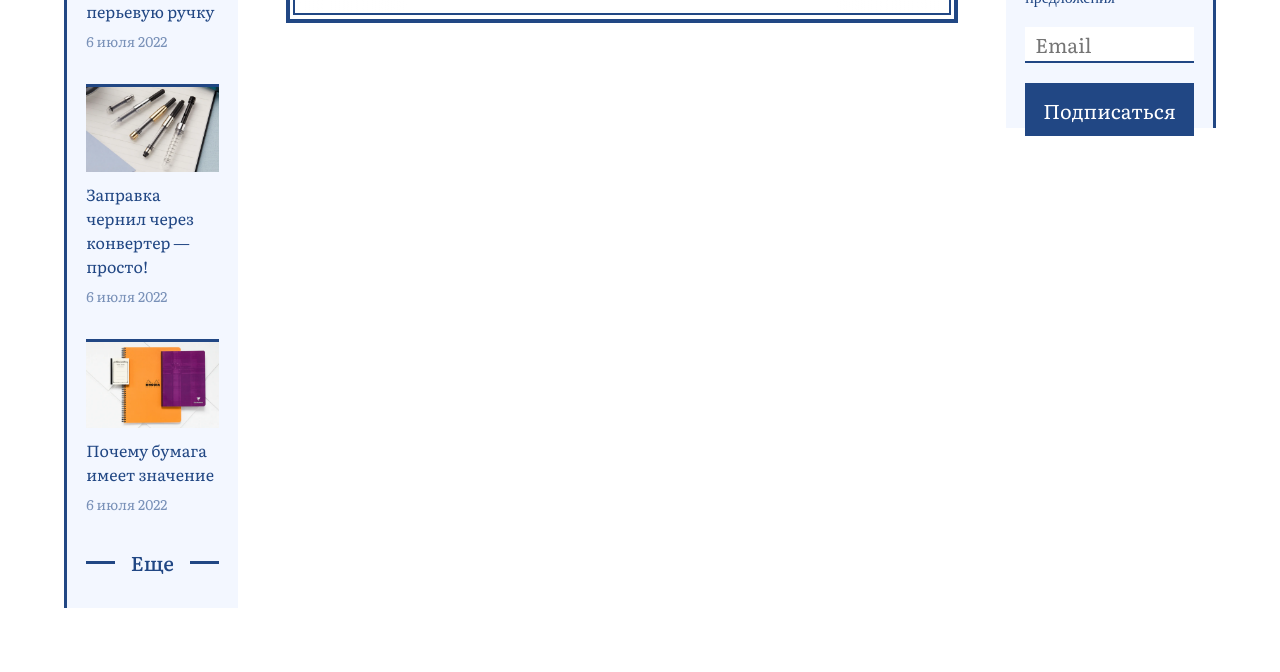
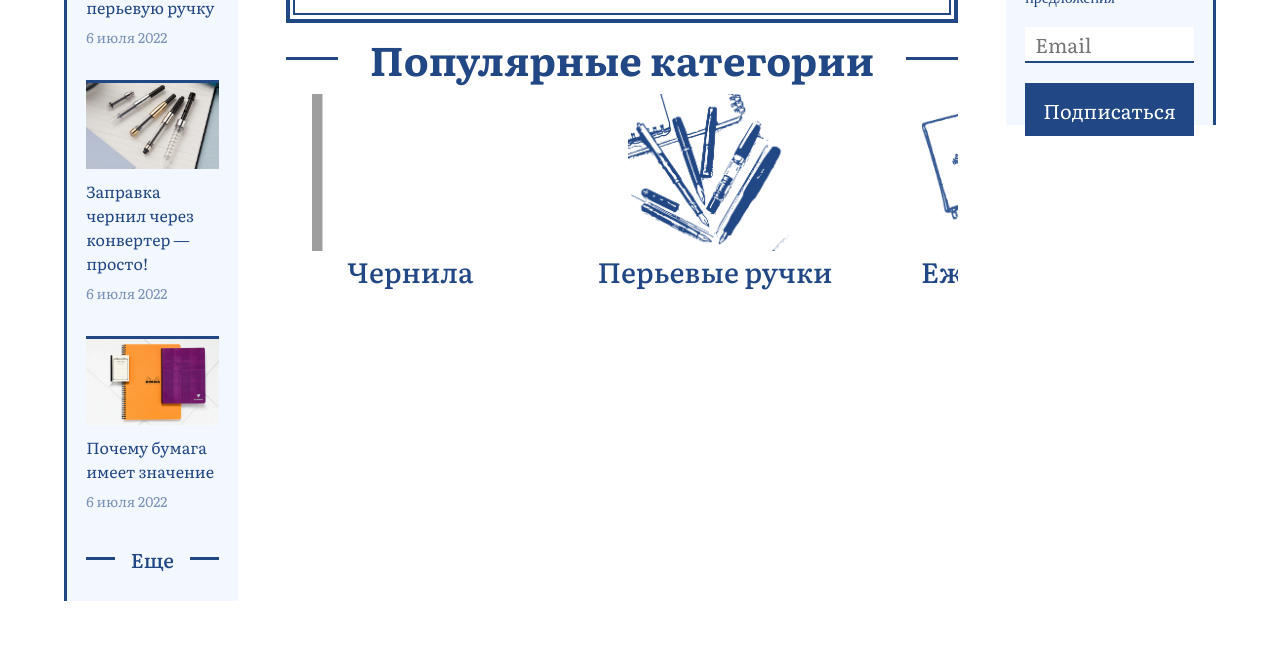
Before and after one commit to poldvergosus/FountainPensWebSite, a plain HTML site: page index.html in a window 1280 px wide. Shown: the part 1061-1733 px from the top of the page. Drawn offline with nearby package versions, Linux system fonts and the light colour scheme; grey boxes are pictures that could not be loaded.

Commit message:
Added pop. category section

```diff
--- a/css/style.css
+++ b/css/style.css
@@ -404,9 +404,9 @@ body {
     column-gap: 5rem;
     display: grid;
     grid-template-areas:
-        "homepg-top-grid popular-carousel newsletter"
-        "homepg-top-grid products newsletter"
-        "homepg-top-grid categories newsletter";
+        "sidebar popular newsletter"
+        "sidebar popular newsletter"
+        "sidebar categories newsletter";
     grid-template-columns: 2fr 7fr 2fr;
     margin-bottom: 4rem;
     margin-top: 2rem;
@@ -504,6 +504,12 @@ body {
     flex: 1;
     height: 3px;
     background-color: var(--color-primary);
+}
+
+.blog-card:hover,
+.blog-card:hover .blog-info-title,
+.blog-card:hover .blog-info-date {
+    color: var(--color-accent);
 }
 
 /*___________________POPULAR GRID SECTION______________________ */
@@ -704,6 +710,126 @@ body {
     cursor: pointer;
 }
 
+
+
+
+/*__________POPULAR CATEGORY SECTION______________________ */
+
+
+.category-container {
+    grid-area: categories;
+    display: flex;
+    flex-direction: row;
+    align-items: baseline;
+    justify-content: center;
+    padding: 0px;
+    gap: 88.65px;
+    text-align: center;
+    min-width: 860.63px;
+    min-height: 231.08px;
+    margin: 0 auto;
+}
+
+.category-container h3 {
+    font-family: 'Literata';
+    font-style: normal;
+    font-weight: 500;
+    font-size: 28px;
+    line-height: 41px;
+
+    color: var(--color-primary);
+    margin: 0 auto;
+}
+
+.category-card {
+ text-decoration: none;
+}
+
+.category-card img {
+    max-width: 100%;
+    height: auto;
+    margin-bottom: 1rem;
+}
+
+.sprite-icon {
+    display: block;
+    margin: 0 auto;
+    width: 197px;
+    height: 157px;
+    position: relative;
+    overflow: hidden
+}
+
+.sprite-icon::before,
+.sprite-icon::after {
+    content: "";
+    position: absolute;
+    inset: 0;
+    background-size: 100% auto;
+    background-repeat: no-repeat;
+    transition: opacity 0.4s ease-in-out;
+}
+
+.sprite-icon::before {
+    z-index: 2;
+    opacity: 1;
+}
+
+.sprite-icon::after {
+    z-index: 1;
+}
+
+.category-card:hover .sprite-icon::before {
+    opacity: 0;
+}
+
+.category-card:hover h3 {
+    color: var(--color-accent);
+    transition: color 0.3s ease;
+}
+
+/* Спрайт 1: чернила */
+.icon-ink::before {
+    background-image: url('/images/category_sprite (1).png');
+    background-position: -198px 0;
+    background-size: auto 100%;
+    background-color: #FFFFFF;
+}
+
+.icon-ink::after {
+    background-image: url('/images/category_sprite (1).png');
+    background-position: 0 0;
+    background-size: auto 100%;
+}
+
+/* Спрайт 2: перьевые ручки */
+
+.icon-pen::before {
+    background-image: url('/images/ctgr_sprt_2.png');
+    background-position: 12px 0px;
+    background-size: auto 100%;
+}
+
+.icon-pen::after {
+    background-image: url('/images/ctgr_sprt_1.png');
+    background-position: 12px 0px;
+    background-size: auto 100%;
+}
+
+
+/* Спрайт 3: ежедневники */
+.icon-notebook::before {
+    background-image: url('/images/ctgr_sprt_3.png');
+    background-position: -15px 0px;
+    background-size: auto 94%;
+}
+
+.icon-notebook::after {
+    background-image: url('/images/category_sprt_2.png');
+    background-position: -15px 0px;
+    background-size: auto 94%;
+}
+
 /*___________________MEDIA SECTION______________________ */
 
 .aside-container--bottom-right {
@@ -726,19 +852,28 @@ body {
     font-weight: 100;
     box-sizing: border-box;
     margin: 1em 0;
+    color: var(--color-text-bg);
+
 }
 
 .subscribe {
     border: 2px solid var(--color-primary);
-    background: var(--color-primary) ;
+    background: var(--color-primary);
     color: #ffffff;
     cursor: pointer;
 
     padding: 0.6rem 1rem;
 
-     font-size: 20px;
+    font-size: 20px;
     font-family: var(--font-family);
     font-weight: 100;
+    transition: all 0.4s ease;
+
+}
+
+.subscribe:hover {
+    background: var(--color-accent);
+    border: 2px solid var(--color-accent);
 }
 
 
--- a/index.html
+++ b/index.html
@@ -114,7 +114,7 @@
   <!-- главная секция -->
   <div class="page-width">
     <div class="homepg-top-grid">
-      <aside class="aside-container aside-container--top-left">
+      <aside class="aside-container aside-container--top-left" style="grid-area: sidebar">
         <img src="images/blog_logo.svg" class="blog-logo" />
 
         <div class="blogs-container">
@@ -154,7 +154,7 @@
       </aside>
 
       <!-- Популярное секция -->
-      <div class="popular-carousel-section">
+      <div class="popular-carousel-section" style="grid-area: popular">
         <h2 class="section-title">Популярные товары</h2>
 
         <div class="popular-carousel-border">
@@ -229,17 +229,46 @@
             <!-- стрелки -->
             <div class="swiper-button-prev"></div>
             <div class="swiper-button-next"></div>
+
           </div>
+
         </div>
+
+        <h2 class="section-title">Популярные категории</h2>
+        <div class="category-container">
+
+          <a href="#" class="category-card">
+            <div class="sprite-icon icon-ink"></div>
+            <div class="category-info-container">
+              <h3>Чернила</h3>
+            </div>
+          </a>
+
+          <a href="#" class="category-card">
+            <div class="sprite-icon icon-pen"></div>
+            <div class="category-info-container">
+              <h3>Перьевые ручки</h3>
+            </div>
+          </a>
+
+          <a href="#" class="category-card">
+            <div class="sprite-icon icon-notebook"></div>
+            <div class="category-info-container">
+              <h3>Ежедневники</h3>
+            </div>
+        </div>
+        </a>
+
       </div>
 
-      <aside class="aside-container aside-container--bottom-right">
+
+      <aside class="aside-container aside-container--bottom-right" style="grid-area: newsletter">
         <img src="images/newsletter_logo.svg" class="blog-logo" />
         <div class="card-info-container">
           <h3>Подпишитесь на нашу рассылку</h3>
           <p>Новинки, обзоры, советы, специальные предложения</p>
         </div>
-        <input class="email-textbox"  type="text" placeholder="Email" >
+        <input class="email-textbox" type="text" placeholder="Email">
         <button class="subscribe">Подписаться</button>
       </aside>
 
@@ -247,6 +276,9 @@
   </div>
 
 
+
+
+
   <script src="https://cdn.jsdelivr.net/npm/swiper@11/swiper-bundle.min.js"></script>
   <script src="scripts/swiper-init.js"></script>
 </body>
```
Also changed, not shown: WebPEn/Category-PocketPens_8ec464ad-61ef-4d5a-a2a2-46b9c1bd980e_large.jpg (deleted), WebPEn/Fountain-Pen-Ink-Bottle-Variety-9.jpg (deleted), WebPEn/rhodiarama.jpg (deleted), images/category_sprite (2).png (added), images/category_sprt_2.png (added), images/ctgr_sprt_1.png (added), images/ctgr_sprt_2.png (added), images/ctgr_sprt_3.png (added), 3 other files.
